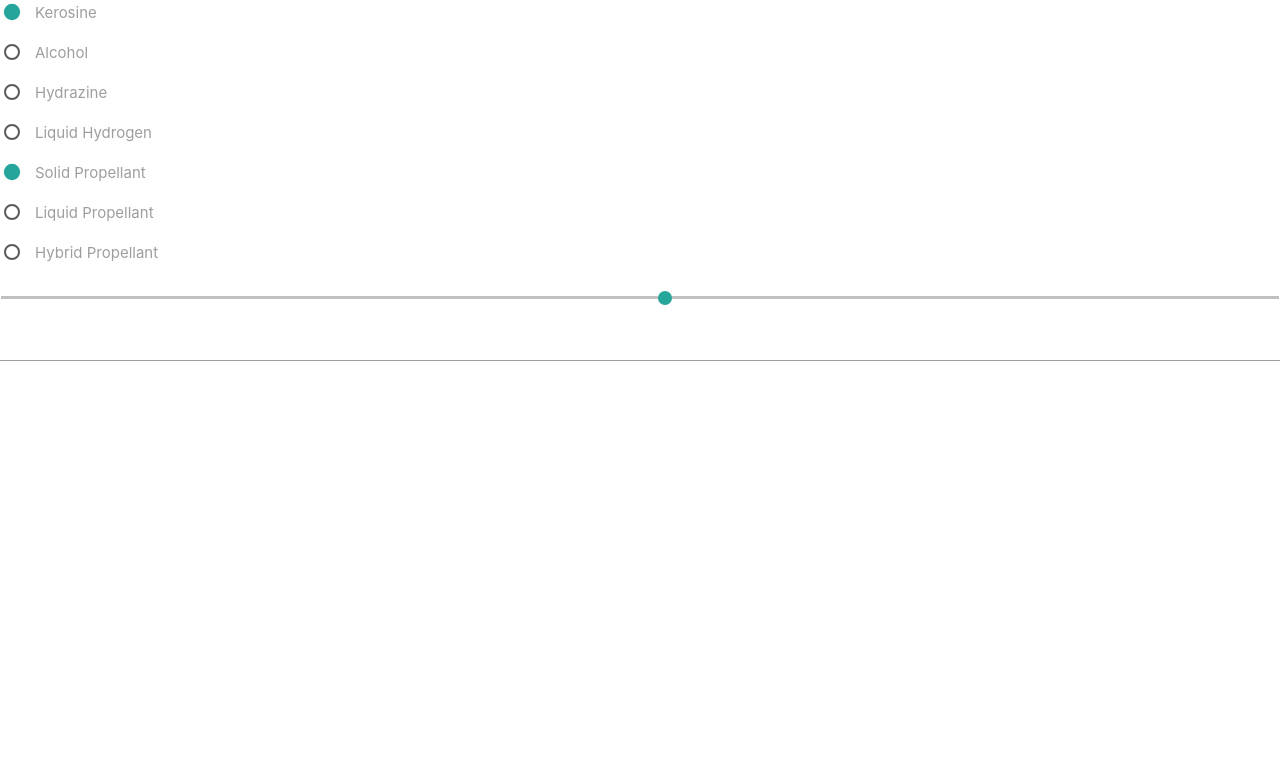
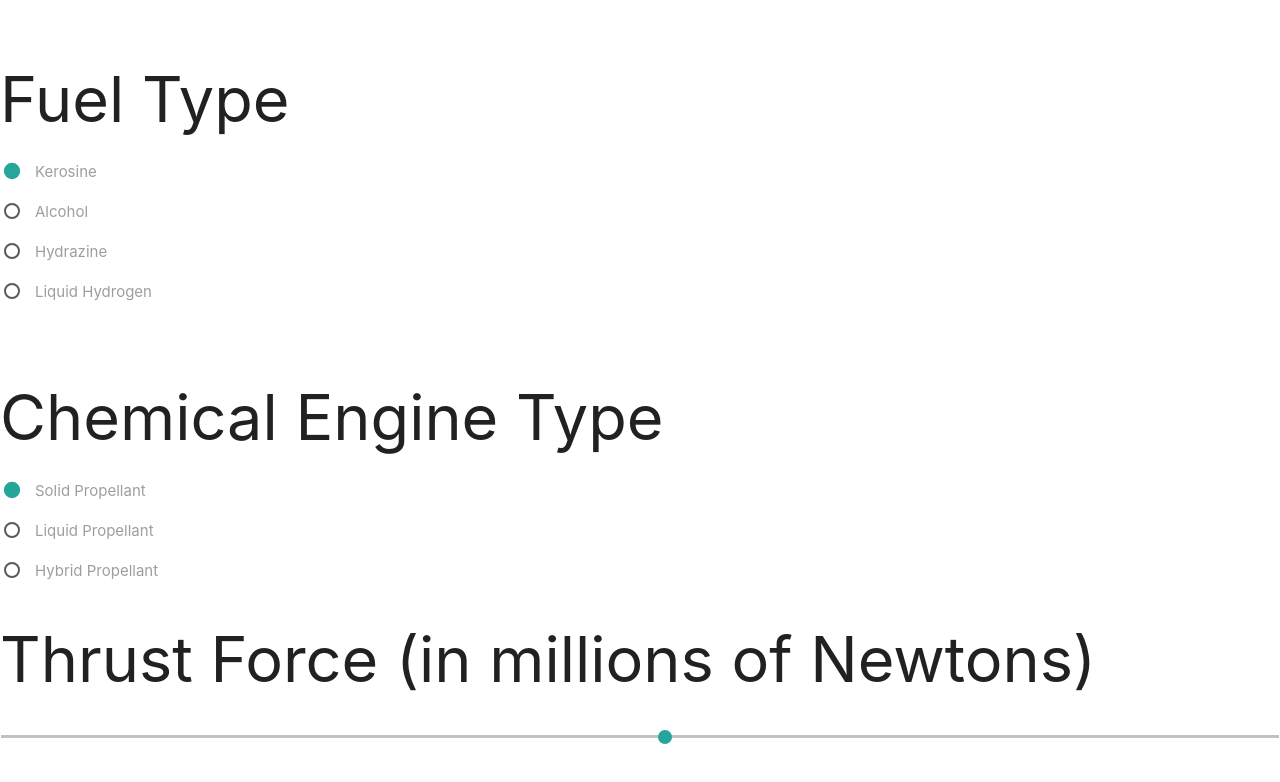
Before and after one commit to aayodkaul/rocket, a plain HTML site: page index1.html in a window 1280 px wide. Shown: the top 782 px of the page. Drawn offline with nearby package versions, Linux system fonts and the light colour scheme.

Commit message:
Update index1.html

```diff
--- a/index1.html
+++ b/index1.html
@@ -10,12 +10,15 @@
 	</head>
 	<body>
 		<form id="random">
+		<header>
+    		<h1>Fuel Type</h1>
 		    <p>
 		      <label>
 		        <input name="group1" type="radio" id="ker" checked/>
 		        <span>Kerosine</span>
 		      </label>
 		    </p>
+		</header>
 		    <p>
 		      <label>
 		        <input name="group1" type="radio" id="alc" />
@@ -37,12 +40,15 @@
   		</form>
 
   		<form id="random">
+  		<header>
+    		<h1>Chemical Engine Type</h1>
 		    <p>
 		      <label>
 		        <input name="group1" type="radio" id="ker" checked/>
 		        <span>Solid Propellant</span>
 		      </label>
 		    </p>
+		</header>
 		    <p>
 		      <label>
 		        <input name="group1" type="radio" id="alc" />
@@ -58,6 +64,9 @@
   		</form>
 
 	  	<form>
+	  		<header>
+	  			<h1>Thrust Force (in millions of Newtons)</h1>
+	  		</header>
 		      <input type="range" name="rangeInput" min="15" max="40" onchange="updateTextInput(this.value);">
 			  <input type="text" id="textInput" value="">
 			  	    <script type="text/javascript">
```
